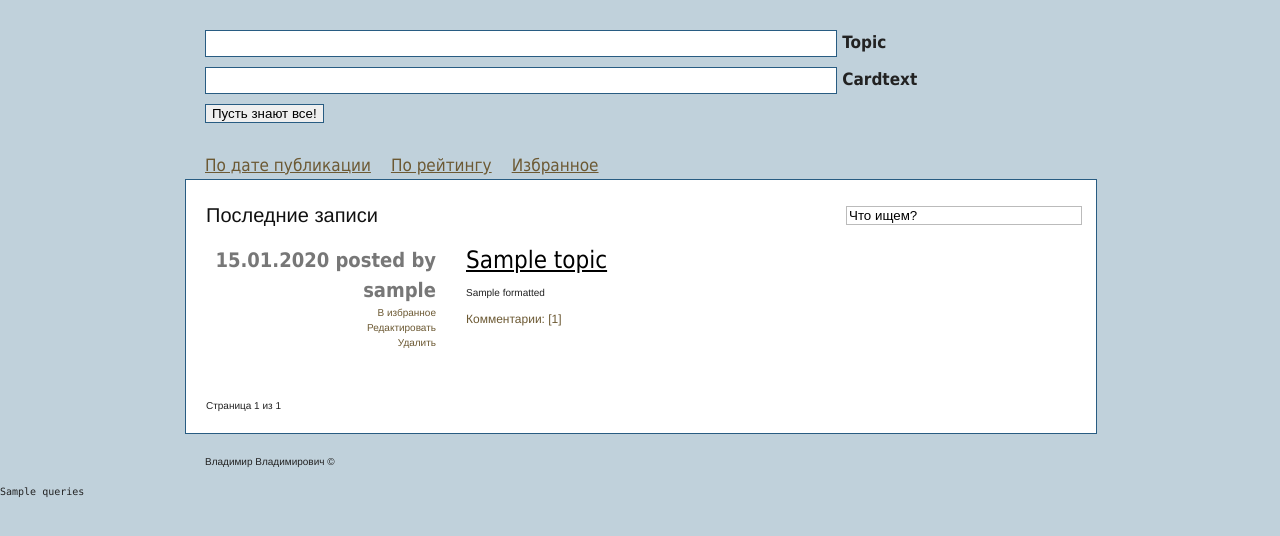
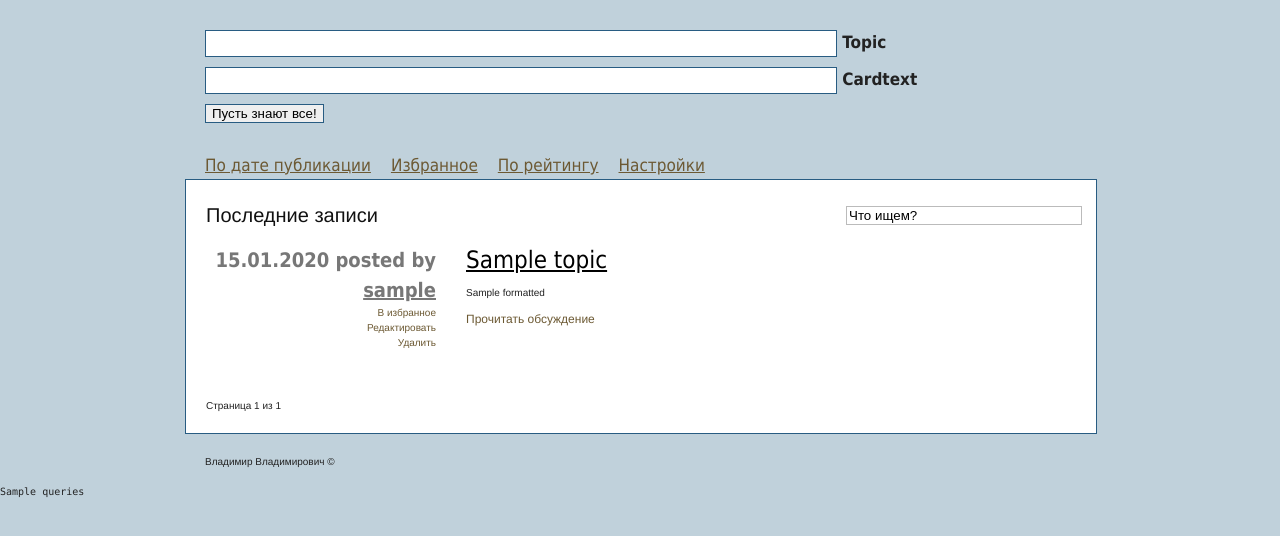
Before and after one commit to vladimirbright/knowledge, a Django app: template templates/index.html in a window 1280 px wide. Shown: the part 96-632 px from the top of the page. Run offline with Django 3.2, Linux system fonts and the light colour scheme; a user stored in the database is signed in; tables that the repository leaves empty hold one stand-in row (values such as "Sample post"); the template is opened without the code that fills it: most values are stand-ins (such as "Sample title", 1, 10 or a date in 2020); form fields are guessed from the names that the template uses.

Commit message:
Наметки по странице детайлс пользователя.

```diff
--- a/cards/views.py
+++ b/cards/views.py
@@ -43,7 +43,7 @@ def comments_extra_count(queryset):
 # Главная страница.
 def index(request):
     '''Главная страница'''
-    cards_list = comments_extra_count(Cards.objects.select_related().all().order_by('-pk'))
+    cards_list = Cards.objects.select_related().all().order_by('-pk')
     paginator = Paginator(cards_list, PER_PAGE)
 
     try:
@@ -81,7 +81,7 @@ def index(request):
                                         "cards": cards,
                                         "user": user,
                                         "favorites": favorites,
-                                        "queries" : connection.queries
+                                        #"queries" : connection.queries
                                         }, context_instance=RequestContext(request))
 
 
@@ -96,7 +96,7 @@ def favorites(request):
     '''Страница с избранным'''
 
     user  = request.user
-    favorites = comments_extra_count(user.cardfavorites_set.select_related().all().order_by('-pk'))
+    favorites = user.cardfavorites_set.select_related().all().order_by('-pk')
     cards_list = []
 
     for f in favorites:
--- a/s/css/main.css
+++ b/s/css/main.css
@@ -120,7 +120,7 @@ BODY {
   margin-bottom: 40px;
   overflow: auto;
 }
-.card-left H5, .card-list H5 {
+.card-left H5, .card-list H5, .card-userlink {
   margin: 0;
   color: #777777;
   font-size: 20px;
--- a/templates/index.html
+++ b/templates/index.html
@@ -24,7 +24,7 @@
         <DIV class="span-6 login-block">
         {% block loginblock %}
         {% if user.is_authenticated %}
-            <H3>Hi, <A class="work-link work-link-underline">{{ user.username }}!</A></H3>
+            <H3>Hi, <A href="{% url knowledge.users.views.details user.username %}" class="work-link work-link-underline">{{ user.username }}!</A></H3>
             <H3><A class="work-link" href="{% url django.contrib.auth.views.logout %}">выйти</A></H3>
         {% else %}
           <H3>Здарова Аноним! <A href="{% url django.contrib.auth.views.login %}">Войди</A> или <A href="{% url knowledge.users.views.register %}">Зарегистрируйся</A></H3>
@@ -65,8 +65,9 @@
 <DIV class="span-22 navigation">
     <UL>
         <LI><A class="work-link work-link-underline" href="{% url knowledge.cards.views.index  %}">По дате публикации</A></LI>
+        <LI><A class="work-link work-link-underline" href="{% url knowledge.cards.views.favorites  %}">Избранное</A></LI>
         <LI><A class="work-link work-link-underline" href="{% url knowledge.cards.views.rating  %}">По рейтингу</A></LI>
-        <LI><A class="work-link work-link-underline" href="{% url knowledge.cards.views.favorites  %}">Избранное</A></LI>
+        {% if user.is_authenticated %}<LI><A title="Редакитровать личные настройки" class="work-link work-link-underline" href="{% url knowledge.users.views.edit %}">Настройки</A></LI>{% endif %}
     </UL>
 </DIV>
 <DIV class="span-1 last">&nbsp;</DIV>
@@ -90,7 +91,7 @@
         <DIV class="card-container">
             <DIV class='span-6 card-left'><A name="card{{card.pk}}"></A>
                 <H5>{{ card.added|date:'d.m.Y' }} posted by</H5>
-                <H5><SPAN class="username">{{ card.owner.username }}</SPAN></H5>
+                <H5><A class="card-userlink" title="Посмотреть профиль &laquo;{{card.owner.username}}&raquo;" href="{% url knowledge.users.views.details card.owner.username %}">{{ card.owner.username }}</A></H5>
                 {% if user.is_authenticated %}
                 <UL class="card-actions">
                     {% if card.in_favorite %}
@@ -106,7 +107,7 @@
             <DIV class="span-16 last card"><DIV class="card-inner">
                 <H4><A title="Посмотреть внимательнее" href="{% url knowledge.cards.views.details card.pk  %}">{{ card.topic }}</A></H4>
                 {% if card.formatted %}{{ card.formatted|safe }}{% else %}{{ card.cardtext }}{% endif %}
-                <DIV class="card-comments"><A title="Прочитать комментарии" href="{% url knowledge.cards.views.details card.pk  %}#comments" class="work-link">Комментарии: [{{card.comment_count}}]</A></DIV>
+                <DIV class="card-comments"><A title="Прочитать комментарии" href="{% url knowledge.cards.views.details card.pk  %}#comments" class="work-link">Прочитать обсуждение</A></DIV>
             </DIV></DIV>
         </DIV>
         {% endfor %}
--- a/urls.py
+++ b/urls.py
@@ -26,11 +26,13 @@
 
     # комментарии стандартные джанговские.
     (r'^comments/', include('django.contrib.comments.urls')),
-
+    # логин и регистариция.
     url(r'^login/', login),
     url(r'^logout/', logout),
     url(r'^register/', users_view.register),
-
+    # url связанные с пользователями.
+    url(r'^user/(?P<username>[\d\w_]+)/?$', users_view.details),
+    url(r'^edit/user/settings/$', users_view.edit),
     #(r'^users/', include('knowledge.users.urls')),
 
     (r'^admin/', include(admin.site.urls)),
```
Also changed, not shown: users/views.py (+14 -6 lines).
